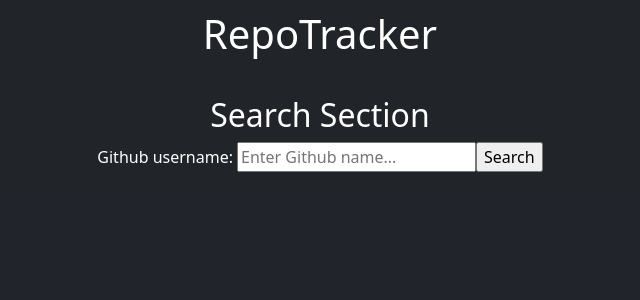
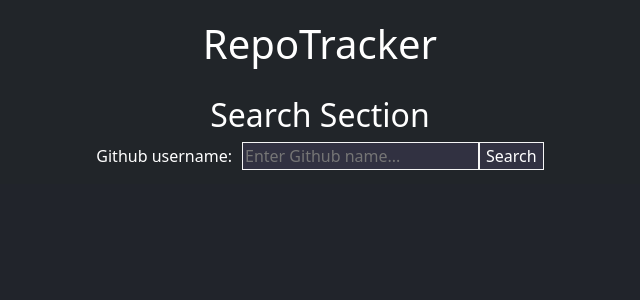
Before and after one commit to Findlay20/RepoTracker, a React (Vite) app: page / in a window 1280 px wide. Shown: the top 300 px of the page, without its empty margins (320-960 px from the left). Built offline with nearby package versions, Linux system fonts and the light colour scheme.

Commit message:
update css

```diff
--- a/src/styles/index.css
+++ b/src/styles/index.css
@@ -1,24 +1,33 @@
 :root {
     background-color: rgb(33, 36, 43);
-    /* color: white; */
     text-align: center;
+}
+
+h1 {
+    font-size: 40px;
 }
 
 header {
     font-size: 4vh;
-    /* border: 2px solid orange; */
-    padding: 10px;
-    /* color: red; */
+    padding: 20px 10px;
 }
 
 div #search {
-    /* border: 2px solid black; */
-    margin: 10px 0px;
-    padding: 10px;
+    padding-bottom: 14px;
+}
+
+div #search input {
+    background-color: rgb(49, 49, 65);
+    border: 1px solid whitesmoke;
+    color: white;
+}
+
+div #search input:last-child:hover {
+    color: gold
 }
 
 #searchBox {
-    margin-left: 4px;
+    margin-left: 10px;
 }
 
 div #results {
@@ -26,23 +35,22 @@
     flex-wrap: wrap;
     flex-direction: row;
     justify-content: center;
-    /* border: 6px green dotted; */
 }
 
 .result {
-    /* border: 2px pink dotted; */
-    background-color: rgba(58, 58, 58, 0.795);
+    /* border: 1px gold solid; */
+    background-color: rgba(58, 58, 58, 0.637);
     margin: 10px;
     min-width: 360px;
     max-width: fit-content;
-    height: 180px;
+    min-height: 180px;
     display: flex;
     justify-content: center;
-    padding: 8px;
+    padding: 30px;
 }
 
 .result a {
-    color: rgb(219, 187, 5);
+    color: gold;
 }
 
 .result a:hover {
```
